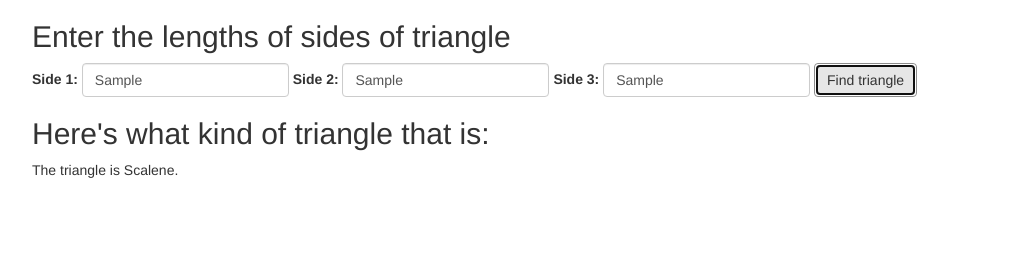
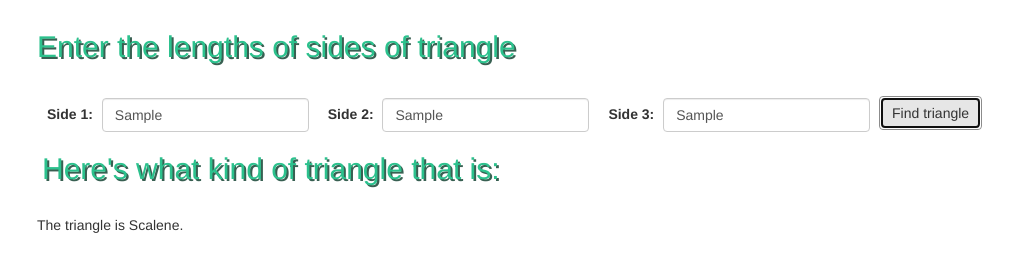
Before and after one commit to Dan-Nollette/Triangle, a plain HTML site: page index.html in a window 1280 px wide. Both pictures are taken after typing "Sample", "Sample", "Sample" into the empty fields and a click on the button "Find triangle". Shown: the whole page, without its empty margins (38-1051 px from the left). Drawn offline with nearby package versions, Linux system fonts and the light colour scheme.

Commit message:
correct backend logic.

```diff
--- a/css/styles.css
+++ b/css/styles.css
@@ -1,3 +1,11 @@
 #result {
   display: none;
 }
+*{
+  margin: 5px;
+}
+h2{
+  margin-bottom: 30px;
+  color: #2cc18d;
+  text-shadow: 2px 2px #386052;
+}
--- a/js/scripts.js
+++ b/js/scripts.js
@@ -1,15 +1,5 @@
-var ifTriangle = function(side1, side2, side3){
-  var add12 = side1 + side2;
-  var add23 = side2 + side3;
-  var add31 = side3 + side1;
-  if((add12 > side3) && (add23 > side1) && (add31 > side2)){
-    return true;
-  }
-  else return false;
-}
-
 var triangleEval = function (side1, side2, side3) {
-  if ((side1 + side2 <= side3) && (side2 + side3 <= side1) && (side1 + side3 > side2)) {
+  if ((side1 + side2 <= side3) || (side2 + side3 <= side1) || (side1 + side3 <= side2)) {
     return "That is not a triangle";
   }
   if(side1 === side2 && side1 === side3) {
@@ -19,29 +9,15 @@ var triangleEval = function (side1, side2, side3) {
   } else {
     return "The triangle is Scalene.";
   }
-
 }
-
-
-
 
 $(document).ready(function(){
   $("#triangleForm").submit(function(event){
-    alert("first");
-    var side1 = $("input#side1").val();
-    var side2 = $("input#side2").val();
-    var side3 = $("input#side3").val();
-    side1 = parseInt(side1);
-    side2 = parseInt(side2);
-    side3 = parseInt(side3);
-
-    alert(triangleEval(side1, side2, side3));
+    var side1 = parseInt($("input#side1").val());
+    var side2 = parseInt($("input#side2").val());
+    var side3 = parseInt($("input#side3").val());
     $("#triangleType").text(triangleEval(side1, side2, side3));
     $("#result").show();
-    //alert("hey");
-      //  alert(ifTriangle(side1, side2, side3));
-
-
     (event).preventDefault();
   });
 });
```
